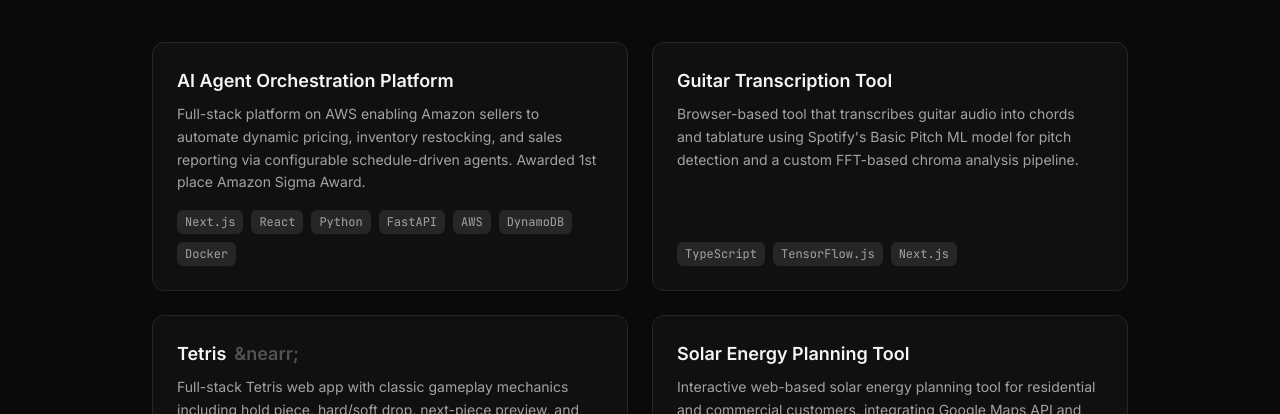
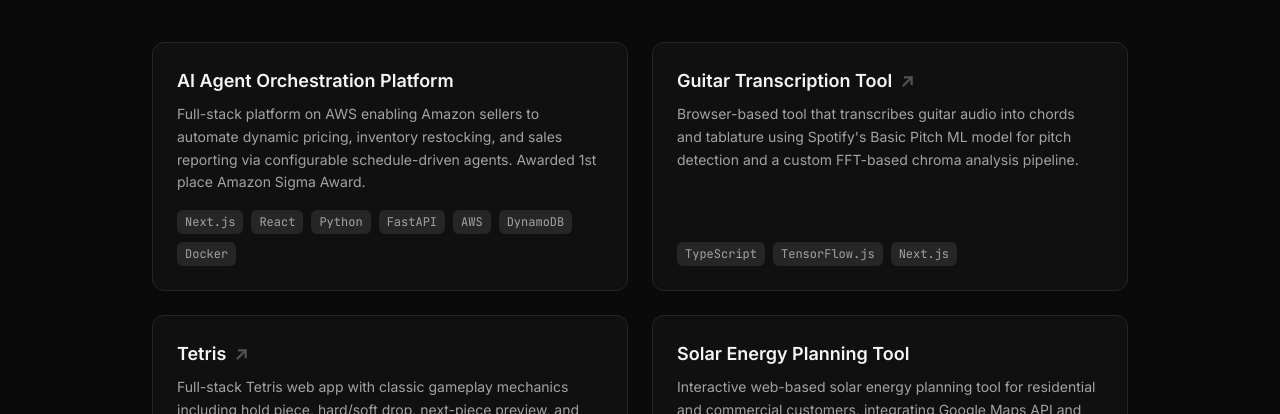
Before and after one commit to ziad-bakki/React-Portfolio, a Next.js app: page /portfolio in a window 1280 px wide. Shown: the part 198-612 px from the top of the page. Built offline with nearby package versions, Linux system fonts and the light colour scheme.

Commit message:
fixed arrow icon, and added link to guitar tool

```diff
--- a/src/app/portfolio/page.tsx
+++ b/src/app/portfolio/page.tsx
@@ -13,7 +13,7 @@ const projects = [
     description:
       "Browser-based tool that transcribes guitar audio into chords and tablature using Spotify's Basic Pitch ML model for pitch detection and a custom FFT-based chroma analysis pipeline.",
     tech: ["TypeScript", "TensorFlow.js", "Next.js"],
-    link: undefined,
+    link: "https://github.com/ziad-bakki/AI-Guitar-Transcription-Tool",
   },
   {
     title: "Tetris",
--- a/src/components/ProjectCard.tsx
+++ b/src/components/ProjectCard.tsx
@@ -20,7 +20,7 @@ export function ProjectCard({ title, description, tech, link }: ProjectCardProps
         {title}
         {link && (
           <span className="ml-2 text-neutral-600 transition-colors group-hover:text-neutral-400">
-            &nearr;
+            {'\u2197'}
           </span>
         )}
       </h3>
```
